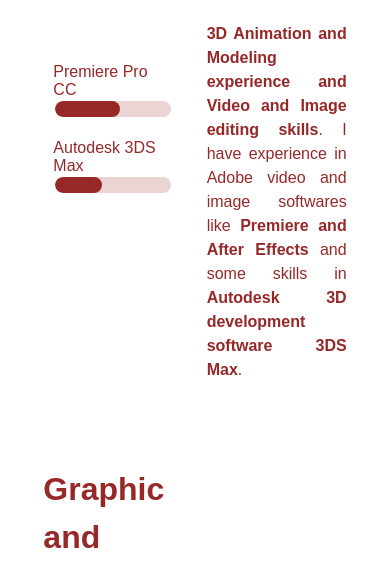
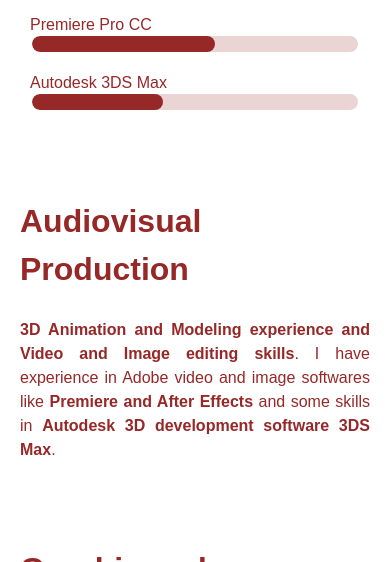
Before and after one commit to brunoabreu4/personalportfolio, a plain HTML site: page index.html in a window 390 px wide. Shown: the part 1438-2000 px from the top of the page. Drawn offline with Linux system fonts and the light colour scheme.

Commit message:
Update index.css

```diff
--- a/index.css
+++ b/index.css
@@ -154,6 +154,12 @@ body {
 .skilltree, .skillinfo {
   width: 40%;
   margin: 20px 0;
+}
+
+@media screen and (max-width: 1000px) {
+  .skilltree, .skillinfo {
+    width: 100%;
+  }
 }
 
 .skillinfo {
```
